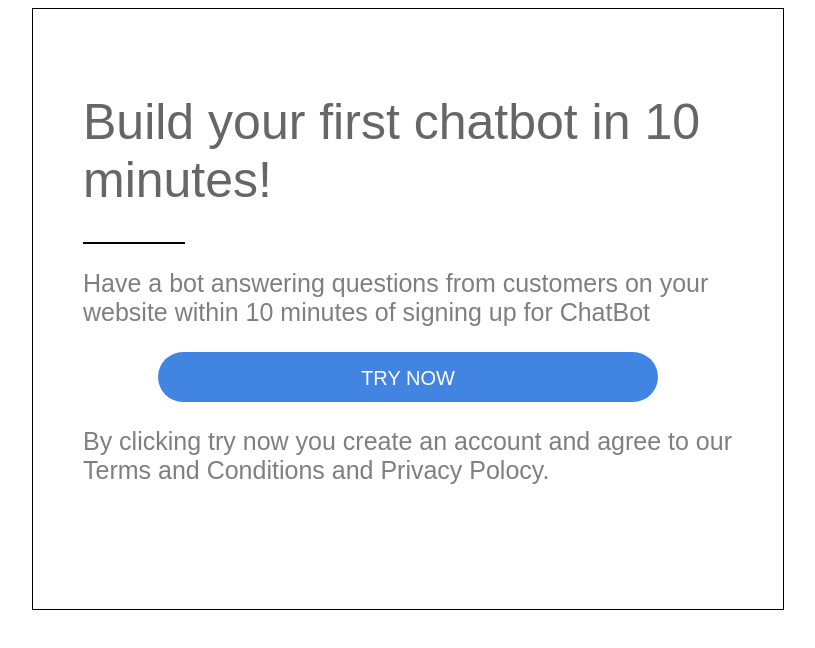
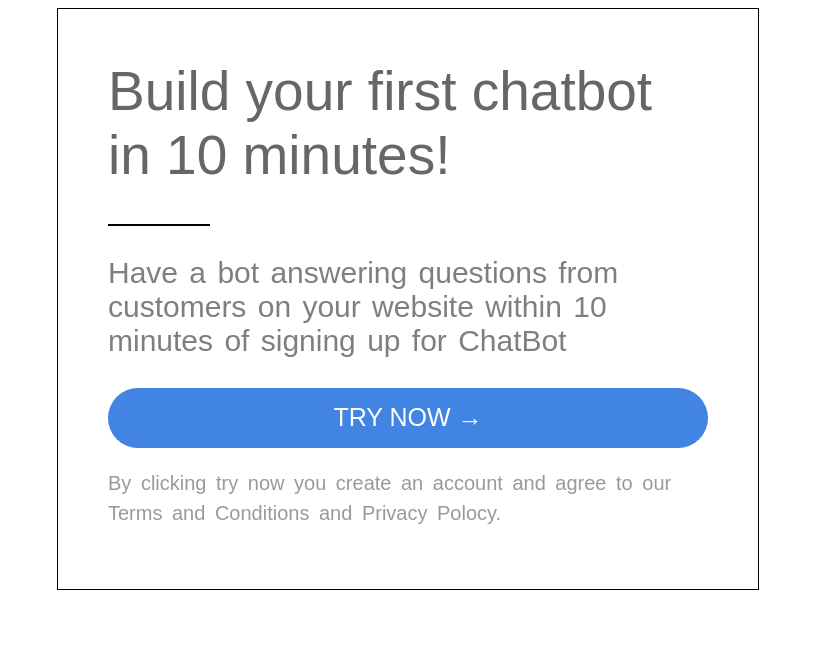
Before and after one commit to sameerabhanu/call-to-action-card, a plain HTML site: page index.html in a window 1280 px wide. Shown: the whole page, without its empty margins (232-1047 px from the left). Drawn offline with Linux system fonts and the light colour scheme.

Commit message:
padding for main

```diff
--- a/index.html
+++ b/index.html
@@ -4,53 +4,70 @@
     <title>chatbot</title>
     <style>
       #main {
-        width: 650px;
-        height: 500px;
-        border: 1px solid black;
+        width: 600px;
+        height: 480px;
+        padding: 50px;
         margin: auto;
         font-family: sans-serif;
-        padding: 50px;
+        border: 1px solid black;
       }
+
+      #heading {
+        color: rgba(0, 0, 0, 0.6);
+        font-weight: 300;
+        font-size: 55px;
+        margin-top: 0px;
+      }
+
       #line {
         width: 100px;
         height: 0px;
-        border: 1px solid black;
+        border: 1.5px solid black;
       }
-      .heading {
-        color: rgba(0, 0, 0, 0.6);
-        font-weight: 200;
-        font-size: 50px;
-      }
-      .content {
+
+      #content {
         color: rgba(0, 0, 0, 0.5);
         font-weight: 100;
-        font-size: 25px;
+        font-size: 30px;
+        word-spacing: 3px;
       }
+
       #button {
-        width: 500px;
-        height: 50px;
+        width: 600px;
+        height: 60px;
         background-color: #4184e1;
         border-radius: 50px;
         text-align: center;
         color: white;
         text-transform: uppercase;
+        font-size: 25px;
+        margin: auto;
+      }
+
+      #footer {
+        color: rgba(0, 0, 0, 0.4);
         font-size: 20px;
-        margin: auto;
+        font-weight: 100;
+        line-height: 30px;
+        word-spacing: 4px;
       }
     </style>
   </head>
   <body>
     <div id="main">
-      <h1 class="heading">Build your first chatbot in 10 minutes!</h1>
+      <h1 id="heading">Build your first chatbot in 10 minutes!</h1>
       <div id="line"></div>
-      <p class="content">
+      <p id="content">
         Have a bot answering questions from customers on your website within 10
         minutes of signing up for ChatBot
       </p>
       <div id="button">
-        <p style="padding: 15px">try now</p>
+        <p style="padding: 15px">try now &rightarrow;</p>
       </div>
-      <p class ="content">By clicking try now you create an account and agree to our Terms and Conditions and Privacy Polocy.</p>
+      <p id="footer">
+        By clicking try now you create an account and agree to our Terms and
+        Conditions and Privacy Polocy.
+      </p>
     </div>
   </body>
 </html>
```
